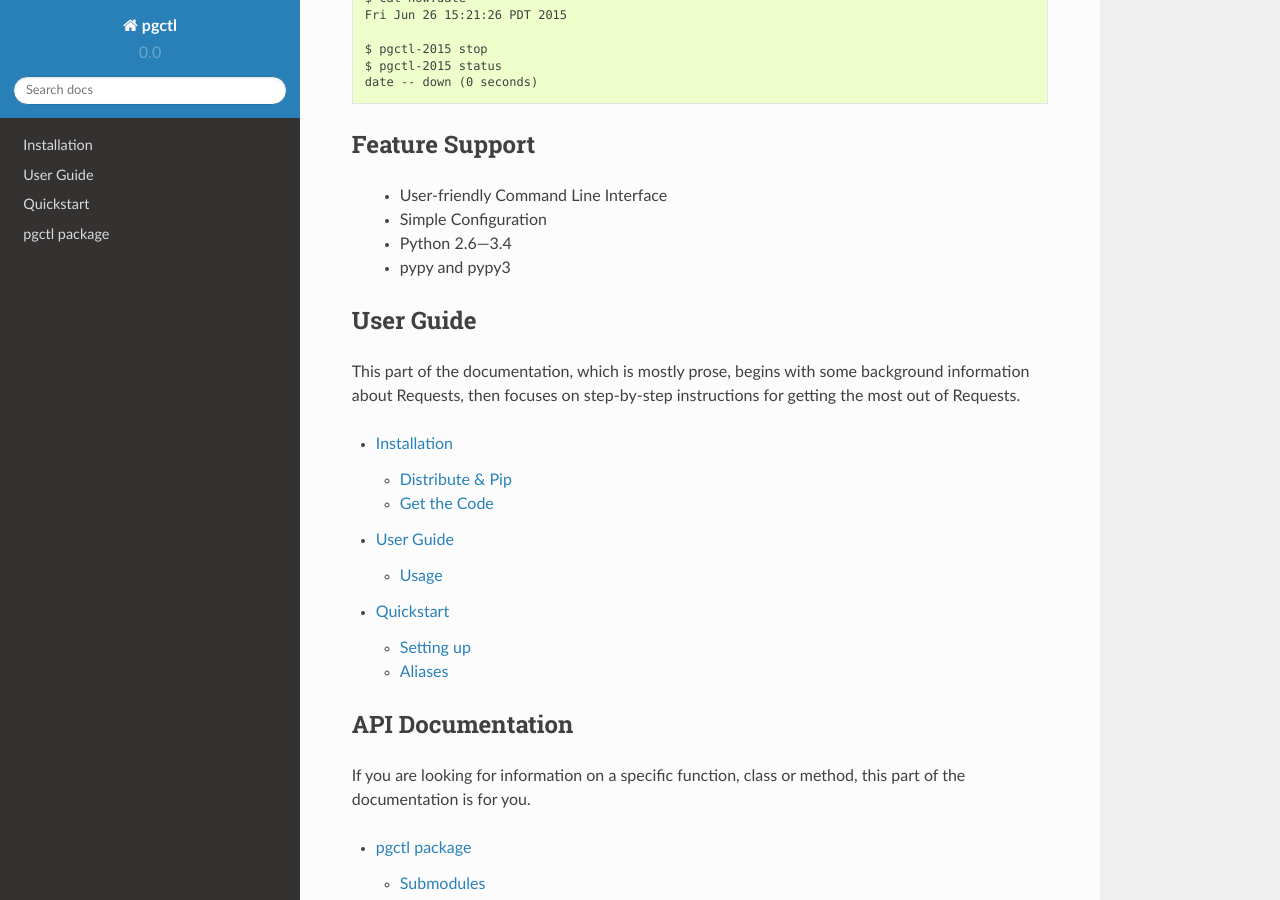
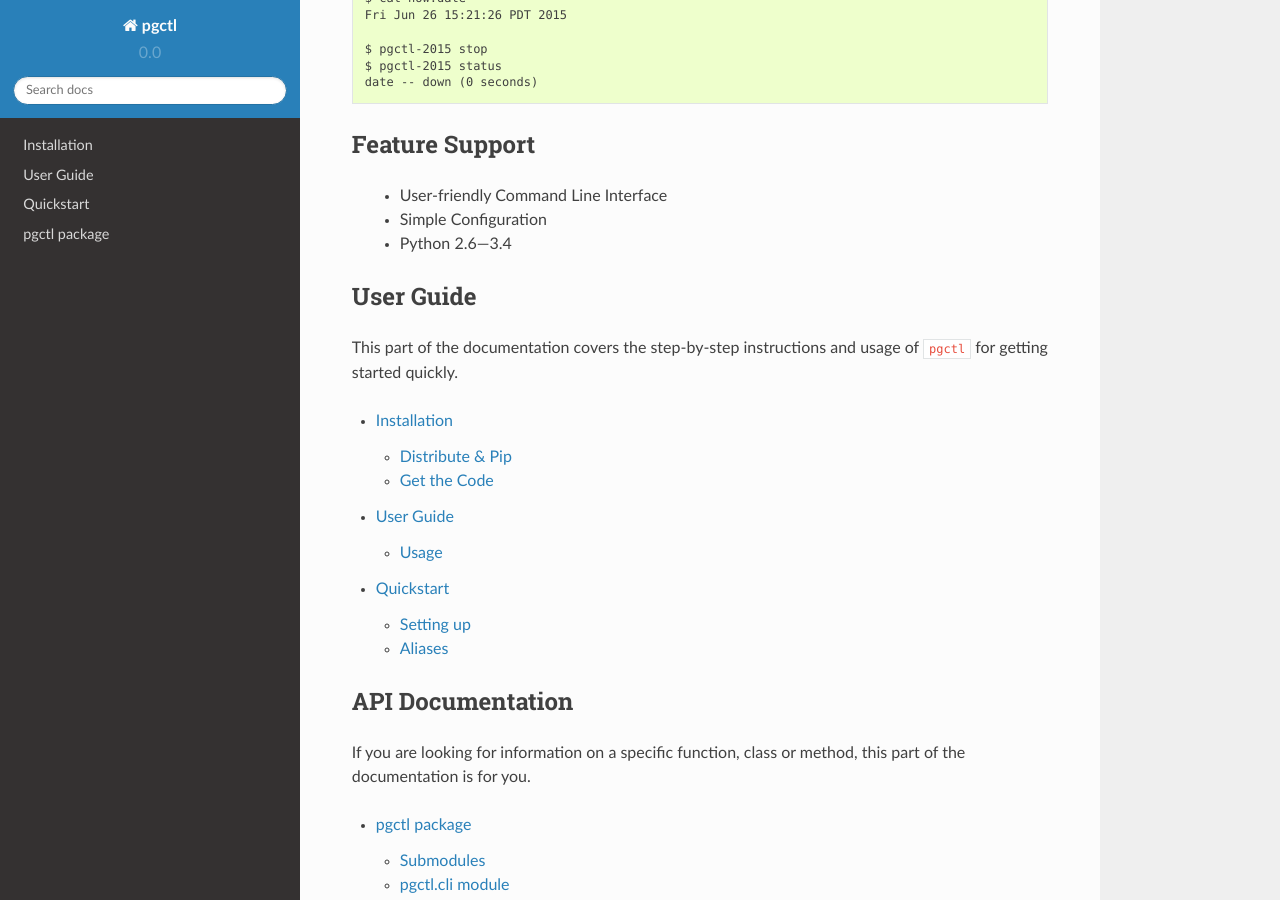
Before and after one commit to Yelp/pgctl, a Sphinx documentation site: the page built from docs/source/index.rst, in a window 1280 px wide and 900 px high, scrolled down 766 px. Built offline with Sphinx 7.4.7 and the Read the Docs theme 2.0.0, drawn with Linux system fonts in a browser that asks for light colours; pages that are not in the unit, such as notebooks, are missing from menus.

Commit message:
update docs

```diff
--- a/docs/source/index.rst
+++ b/docs/source/index.rst
@@ -56,15 +56,13 @@
   -  User-friendly Command Line Interface
   -  Simple Configuration
   -  Python 2.6—3.4
-  -  pypy and pypy3
 
 
 User Guide
 ----------
 
-This part of the documentation, which is mostly prose, begins with some
-background information about Requests, then focuses on step-by-step
-instructions for getting the most out of Requests.
+This part of the documentation covers the step-by-step
+instructions and usage of ``pgctl`` for getting started quickly.
 
 .. toctree::
    :maxdepth: 2
--- a/docs/source/user/usage.rst
+++ b/docs/source/user/usage.rst
@@ -54,7 +54,7 @@
 ::
 
     $ pgctl status <service=default>
-    <service> pid(<PID>) -- up (0 seconds)
+    <service> (pid <PID>) -- up (0 seconds)
 
 Retrieves the state, PID, and time in that state of a specific service, group of services, or all services.
 
```
